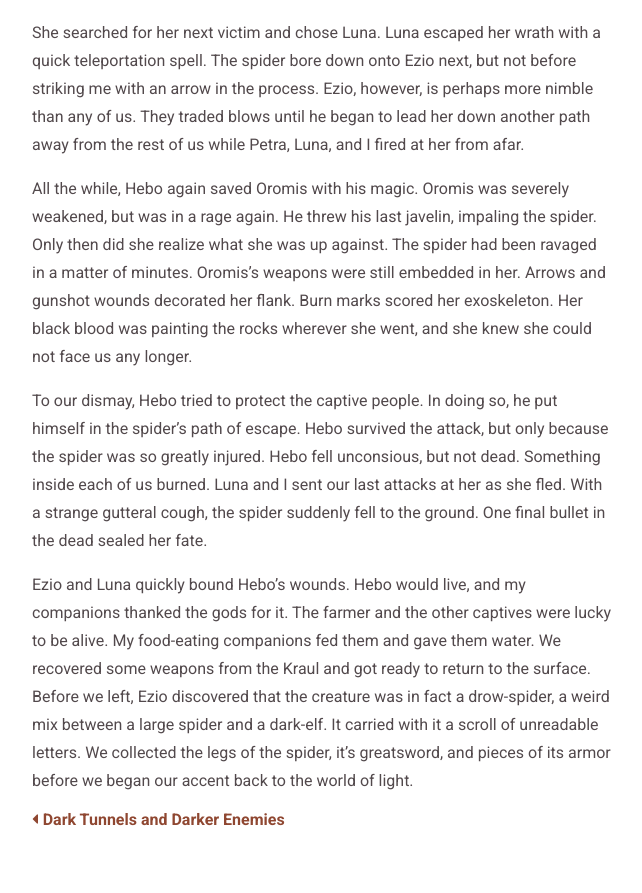
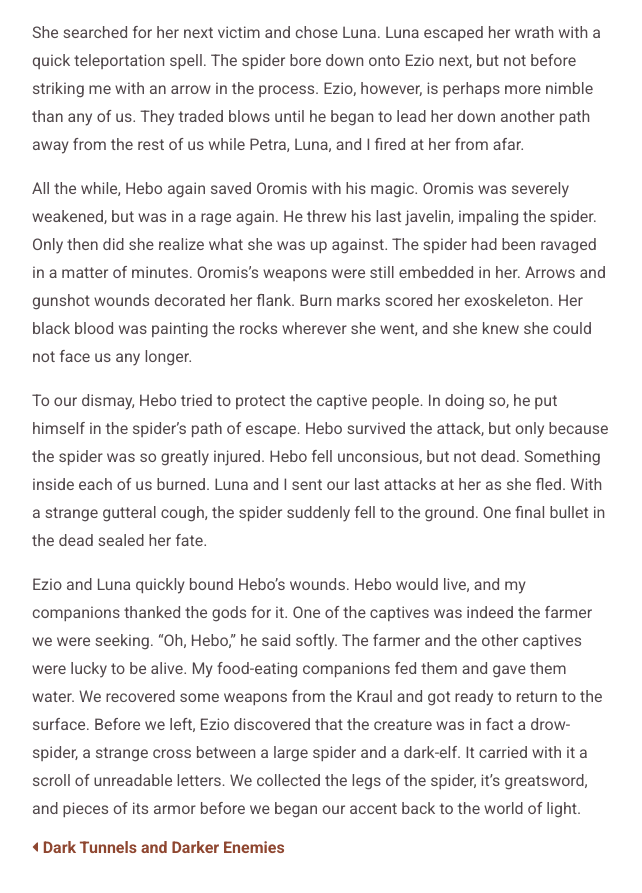
Before and after one commit to clblamires/ninesjournal, a Jekyll site: the page built from _posts/2019-03-16-the-battle-underground.md, in a window 1280 px wide and 900 px high, scrolled down 1602 px. Shown: the top 893 px of the window, without its empty margins (318-960 px from the left). Built offline with Jekyll 4.4.1, drawn with Linux system fonts in a browser that asks for light colours; before the commit the page ends 2474 px from its top, so only the background shows below that.

Commit message:
Story fixes

```diff
--- a/_posts/2019-03-16-the-battle-underground.md
+++ b/_posts/2019-03-16-the-battle-underground.md
@@ -23,4 +23,4 @@ All the while, Hebo again saved Oromis with his magic. Oromis was severely weake
 
 To our dismay, Hebo tried to protect the captive people. In doing so, he put himself in the spider's path of escape. Hebo survived the attack, but only because the spider was so greatly injured. Hebo fell unconsious, but not dead. Something inside each of us burned. Luna and I sent our last attacks at her as she fled. With a strange gutteral cough, the spider suddenly fell to the ground. One final bullet in the dead sealed her fate.
 
-Ezio and Luna quickly bound Hebo's wounds. Hebo would live, and my companions thanked the gods for it. The farmer and the other captives were lucky to be alive. My food-eating companions fed them and gave them water. We recovered some weapons from the Kraul and got ready to return to the surface. Before we left, Ezio discovered that the creature was in fact a drow-spider, a weird mix between a large spider and a dark-elf. It carried with it a scroll of unreadable letters. We collected the legs of the spider, it's greatsword, and pieces of its armor before we began our accent back to the world of light.
+Ezio and Luna quickly bound Hebo's wounds. Hebo would live, and my companions thanked the gods for it. One of the captives was indeed the farmer we were seeking. "Oh, Hebo," he said softly. The farmer and the other captives were lucky to be alive. My food-eating companions fed them and gave them water. We recovered some weapons from the Kraul and got ready to return to the surface. Before we left, Ezio discovered that the creature was in fact a drow-spider, a strange cross between a large spider and a dark-elf. It carried with it a scroll of unreadable letters. We collected the legs of the spider, it's greatsword, and pieces of its armor before we began our accent back to the world of light.
```
